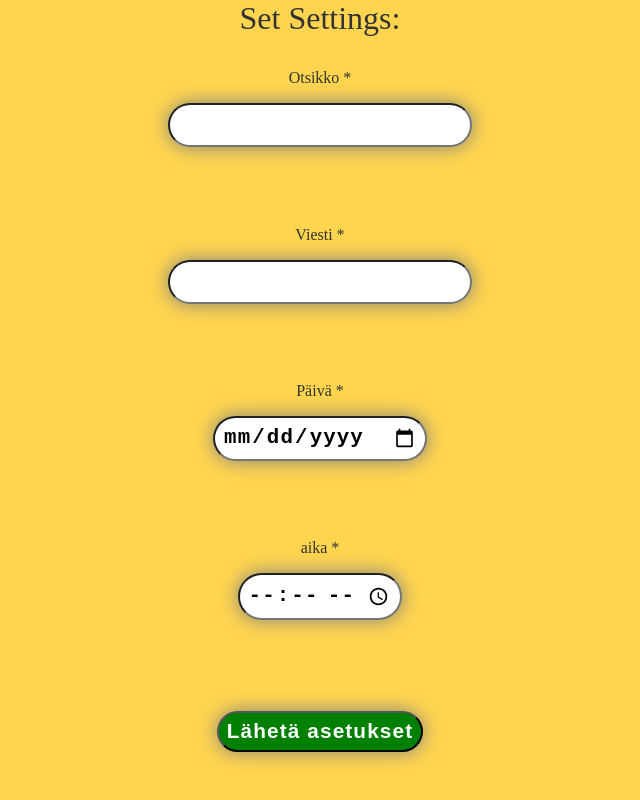
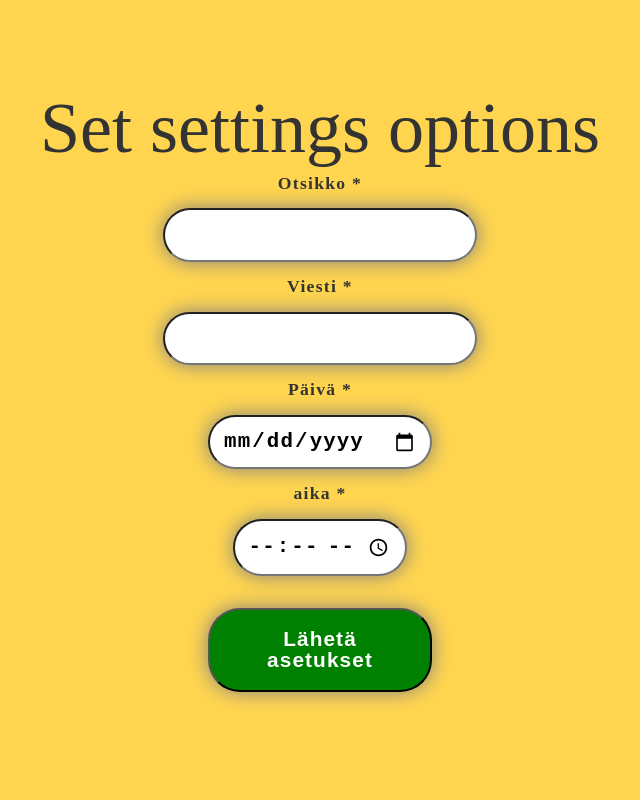
Before and after one commit to Romkin7/countdown_js, a plain HTML site: page settings.html in a window 1280 px wide. Shown: the whole page, without its empty margins (320-960 px from the left). Drawn offline with Linux system fonts and the light colour scheme.

Commit message:
styling ready

```diff
--- a/css/styles.css
+++ b/css/styles.css
@@ -31,7 +31,7 @@ li {
   text-transform: uppercase;
 }
 
-li span {
+h1, li span {
   display: block;
   font-size: 4.5rem;
 }
@@ -40,16 +40,17 @@ li span {
   flex-direction: column;
   justify-content: center;
   align-items: center;
-  width: 80%;
-  height: 100vh;
+  width: 70%;
+  height: 60vh;
   margin: 2rem auto;
 }
 .form-item {
   flex-basis: 100%;
 }
-button, .form-item span, .form-item input {
+button, .form-item input {
+  width: 100%;
   margin: 1rem auto;
-  padding: .5rem;
+  padding: .8rem;
   display: block;
   font-size: 1.3rem;
   letter-spacing: 1.1px;
@@ -61,8 +62,18 @@ button, .form-item span, .form-item input {
   box-shadow: 0 0 20px grey;
   border-radius: 2rem;
 }
+.form-item label {
+  width: 100%;
+  display: block;
+  font-size: 1.1rem;
+  letter-spacing: 0.08rem;
+  font-weight: 600;
+  line-height: 1em;
+}
 button {
+  width: 25%;
   height: 90px;
+  padding: 1.2rem;
   background-color: green;
   color: white;
   box-shadow: 0 0 20px grey;
--- a/js/app.js
+++ b/js/app.js
@@ -4,6 +4,7 @@ const form = document.querySelector("form");
 const header = document.getElementById("head");
 let timer;
 let path = window.location.pathname.split("/");
+console.log(path);
 class Settings {
 	constructor(options) {
 		this.title = options.title,
@@ -14,6 +15,7 @@ class Settings {
 		return this.endTime.getTime() - Date.now()
 	}
 };
+
 function getIndexPage() {
 	if(path[path.indexOf("index.html")] === "index.html") {
 		return;
@@ -73,6 +75,8 @@ if(!window.localStorage.settings) {
 		header.innerHTML = parsedSettings.message;
 		setTimeout(function() {
 			window.localStorage.clear();
+			header.innerHTML = "Set settings options";
+			window.location = "settings.html";
 		}, 30000);
 	}
 }
--- a/settings.html
+++ b/settings.html
@@ -9,7 +9,7 @@
 </head>
 <body>
 	<div class="container">
-		<h1 id="head">Set Settings:</h1>
+		<h1 id="head">Set settings options</h1>
 		<form class="form">
 			<div class="form-item">
 				<label for="title">Otsikko *</label>
```
